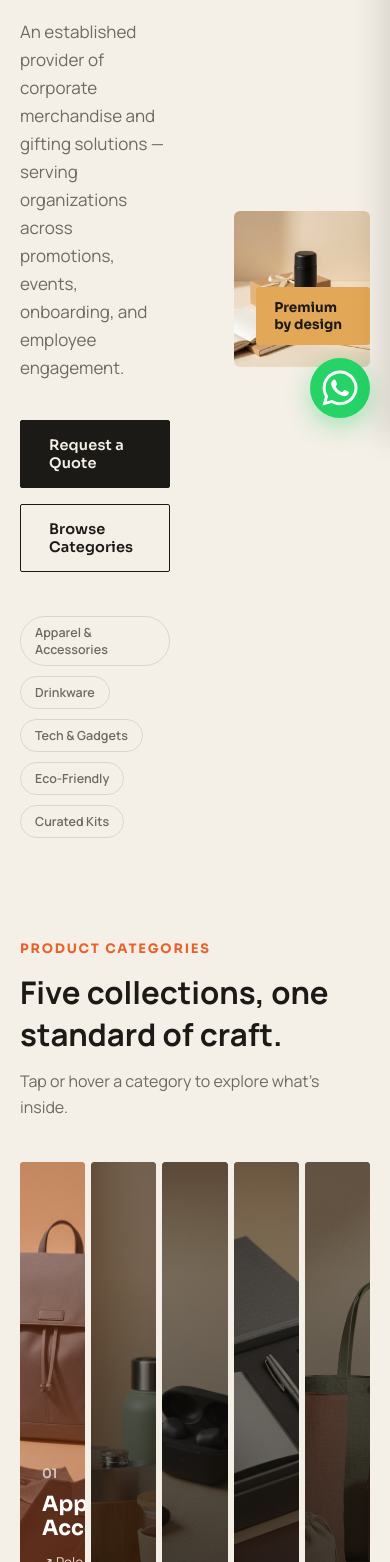
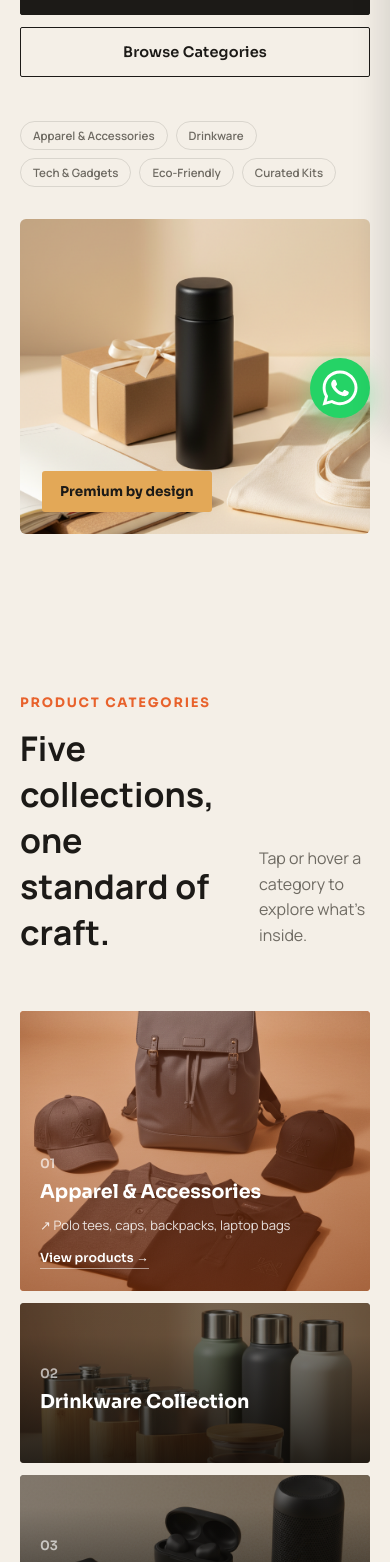
Before and after one commit to ashishrajput4757-sketch/ans-art-creations, a React (Vite) app in the folder frontend/: page / in a window 390 px wide. Shown: the part 406-1968 px from the top of the page. Built offline with nearby package versions, Linux system fonts and the light colour scheme.

Commit message:
quick update

```diff
--- a/frontend/src/components/Categories/Categories.css
+++ b/frontend/src/components/Categories/Categories.css
@@ -101,3 +101,65 @@
 .cat-card.active img { opacity: 0.9; transform: scale(1.04); }
 .cat-card.active .cat-desc { max-height: 100px; opacity: 1; margin-top: 12px; }
 .cat-card.active .cat-view { max-height: 30px; opacity: 1; }
+
+/* ==========================================================
+   RESPONSIVE
+   ========================================================== */
+
+/* ---------- TABLET ---------- */
+@media (max-width:1080px){
+
+  .cat-grid{
+    grid-template-columns:repeat(3,1fr);
+    grid-auto-rows:220px;
+    height:auto;
+    gap:16px;
+  }
+
+  .cat-card{
+    min-height:0;
+  }
+
+  .cat-card.active .cat-desc{
+    max-height:200px;
+  }
+
+}
+
+/* ---------- MOBILE ---------- */
+@media (max-width:720px){
+
+  .cat-grid{
+    grid-template-columns:1fr;
+    grid-auto-rows:unset;
+    gap:12px;
+    height:auto;
+  }
+
+  .cat-card{
+    min-height:160px;
+    padding:22px 20px;
+  }
+
+  .cat-card.active{
+    min-height:280px;
+  }
+
+  .cat-name{
+    font-size:19px;
+  }
+
+  .cat-desc{
+    font-size:13px;
+  }
+
+}
+
+/* ---------- SMALL PHONE ---------- */
+@media (max-width:380px){
+
+  .cat-card{
+    min-height:150px;
+  }
+
+}
--- a/frontend/src/components/Customization/Customization.css
+++ b/frontend/src/components/Customization/Customization.css
@@ -86,3 +86,60 @@
 @media (prefers-reduced-motion: reduce) {
   .impact-item p { transition: opacity 0.2s ease; }
 }
+/* ==========================================================
+   RESPONSIVE
+   ========================================================== */
+
+/* ---------- TABLET ---------- */
+@media (max-width:1080px){
+
+  .impact{
+    padding:100px 0 56px;
+  }
+
+  .impact-grid{
+    grid-template-columns:1fr;
+    gap:34px;
+  }
+
+  .impact-media{
+    max-width:100%;
+  }
+
+}
+
+/* ---------- MOBILE ---------- */
+@media (max-width:720px){
+
+  .impact{
+    padding:70px 0 36px;
+  }
+
+  .impact h2{
+    font-size:clamp(28px,8vw,38px);
+  }
+
+  .impact-grid{
+    gap:22px;
+    margin-top:26px;
+  }
+
+  .impact-media{
+    aspect-ratio:16 / 11;
+  }
+
+  .impact-item{
+    padding:18px 0;
+    gap:14px;
+  }
+
+  .impact-item h3{
+    font-size:17px;
+  }
+
+  .impact-item p{
+    font-size:13.5px;
+    max-width:100%;
+  }
+
+}
--- a/frontend/src/components/EcoSection/EcoSection.css
+++ b/frontend/src/components/EcoSection/EcoSection.css
@@ -54,3 +54,48 @@
 }
 .eco-body h3 { font-size: 18px; font-weight: 700; margin: 0; }
 .eco-body p { font-size: 13.5px; color: var(--muted); margin: 6px 0 0; }
+
+/* ==========================================================
+   RESPONSIVE
+   ========================================================== */
+
+/* ---------- TABLET ---------- */
+@media (max-width:1080px){
+
+  .eco-grid{
+    grid-template-columns:repeat(2,1fr);
+    gap:16px;
+  }
+
+}
+
+/* ---------- MOBILE ---------- */
+@media (max-width:720px){
+
+  .eco-grid{
+    grid-template-columns:repeat(2,1fr);
+    gap:12px;
+  }
+
+  .eco-body{
+    padding:14px 14px 18px;
+  }
+
+  .eco-body h3{
+    font-size:15.5px;
+  }
+
+  .eco-body p{
+    font-size:12px;
+  }
+
+}
+
+/* ---------- SMALL PHONE ---------- */
+@media (max-width:380px){
+
+  .eco-grid{
+    grid-template-columns:1fr;
+  }
+
+}
--- a/frontend/src/components/Header/Header.css
+++ b/frontend/src/components/Header/Header.css
@@ -72,3 +72,60 @@ nav.wrap {
 .menu-toggle.open span:nth-child(1) { transform: translateY(7px) rotate(45deg); }
 .menu-toggle.open span:nth-child(2) { opacity: 0; }
 .menu-toggle.open span:nth-child(3) { transform: translateY(-7px) rotate(-45deg); }
+
+/* ==========================================================
+   RESPONSIVE
+   ========================================================== */
+
+/* ---------- TABLET ---------- */
+@media (max-width:1080px){
+
+  nav.wrap{
+    height:70px;
+  }
+
+  .navlinks{
+    gap:18px;
+    font-size:13.5px;
+  }
+
+  .navcta .btn{
+    padding:10px 18px;
+    font-size:13px;
+  }
+
+}
+
+/* ---------- MOBILE ---------- */
+@media (max-width:720px){
+
+  nav.wrap{
+    height:64px;
+  }
+
+  .logo{
+    font-size:17px;
+  }
+
+  .navlinks{
+    display:none;
+  }
+
+  .navcta{
+    display:none;
+  }
+
+  .menu-toggle{
+    display:block;
+  }
+
+}
+
+/* ---------- SMALL PHONE ---------- */
+@media (max-width:380px){
+
+  .logo{
+    font-size:16px;
+  }
+
+}
--- a/frontend/src/components/Hero/Hero.css
+++ b/frontend/src/components/Hero/Hero.css
@@ -43,3 +43,88 @@
   padding: 12px 18px;
   border-radius: 3px;
 }
+/* ==========================================================
+   RESPONSIVE
+   ========================================================== */
+
+/* ---------- TABLET ---------- */
+@media (max-width:1080px){
+
+  .hero{
+    padding-top:70px;
+    min-height:auto;
+  }
+
+  .hero-grid{
+    grid-template-columns:1fr;
+    gap:40px;
+    padding:56px 0 26px;
+  }
+
+  .hero-media{
+    max-width:520px;
+    width:100%;
+    margin:0 auto;
+  }
+
+  .hero-ctas{
+    flex-wrap:wrap;
+  }
+
+}
+
+/* ---------- MOBILE ---------- */
+@media (max-width:720px){
+
+  .hero{
+    padding-top:64px;
+    min-height:auto;
+  }
+
+  .hero-grid{
+    padding:44px 0 30px;
+    gap:32px;
+  }
+
+  .hero h1{
+    font-size:clamp(36px,10vw,52px);
+  }
+
+  .hero-sub{
+    max-width:100%;
+    font-size:15.5px;
+  }
+
+  .hero-ctas{
+    flex-direction:column;
+    align-items:stretch;
+    gap:12px;
+  }
+
+  .hero-ctas .btn{
+    justify-content:center;
+  }
+
+  .hero-tags{
+    gap:8px;
+  }
+
+  .hero-tag{
+    font-size:11.5px;
+    padding:6px 12px;
+  }
+
+  .hero-media .frame{
+    aspect-ratio:4 / 3.6;
+  }
+
+}
+
+/* ---------- SMALL PHONE ---------- */
+@media (max-width:380px){
+
+  .hero h1{
+    font-size:32px;
+  }
+
+}
--- a/frontend/src/main.jsx
+++ b/frontend/src/main.jsx
@@ -7,7 +7,7 @@ import './styles/variables.css';
 import './styles/global.css';
 import './styles/utilities.css';
 import './styles/animations.css';
-import './styles/responsive.css';
+/*import './styles/responsive.css';*/
 
 import App from './App.jsx';
 
--- a/frontend/src/styles/responsive.css
+++ b/frontend/src/styles/responsive.css
@@ -162,18 +162,3 @@
   .stat { border-right: none; padding-right: 0; }
   .btn { padding: 13px 22px; font-size: 14px; }
 }
-@media (max-width:720px){
-
-header .navlinks{
-    display:none;
-}
-
-header .navcta{
-    display:none;
-}
-
-header .menu-toggle{
-    display:block;
-}
-
-}
```
